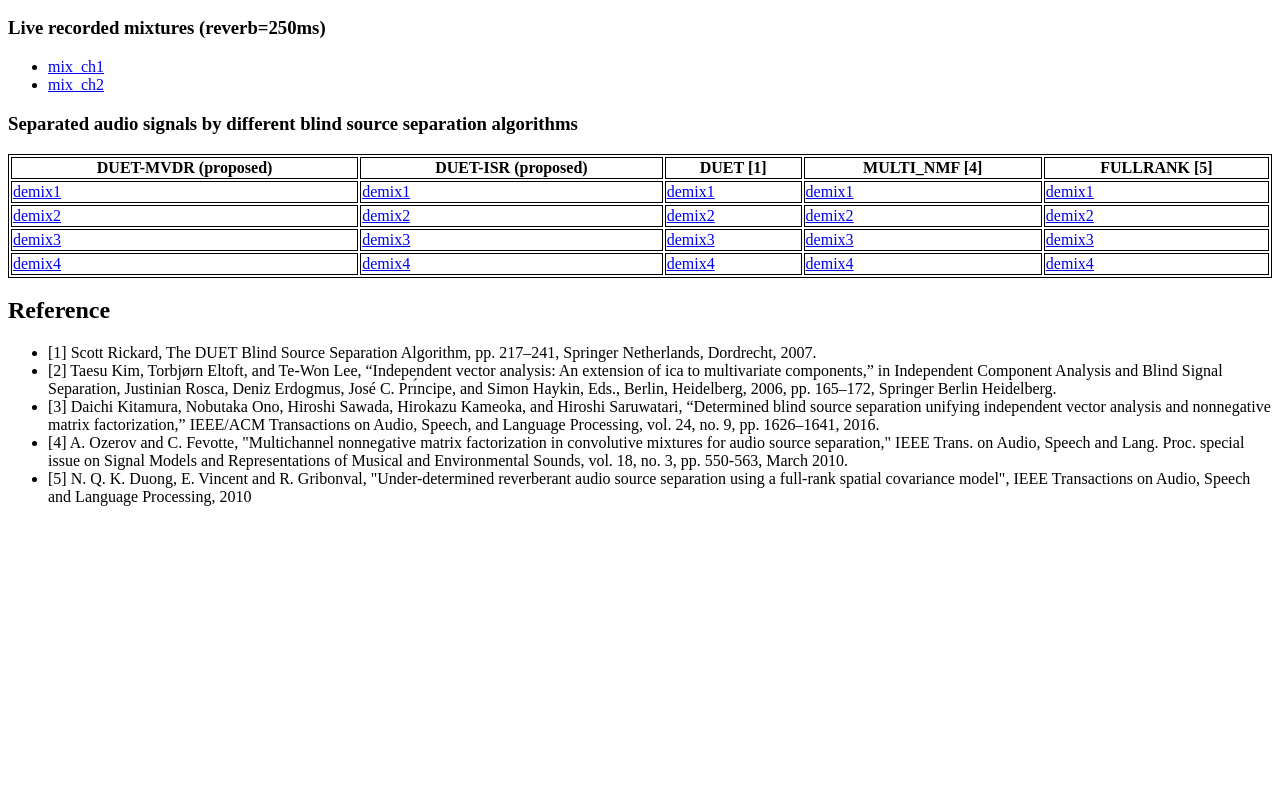
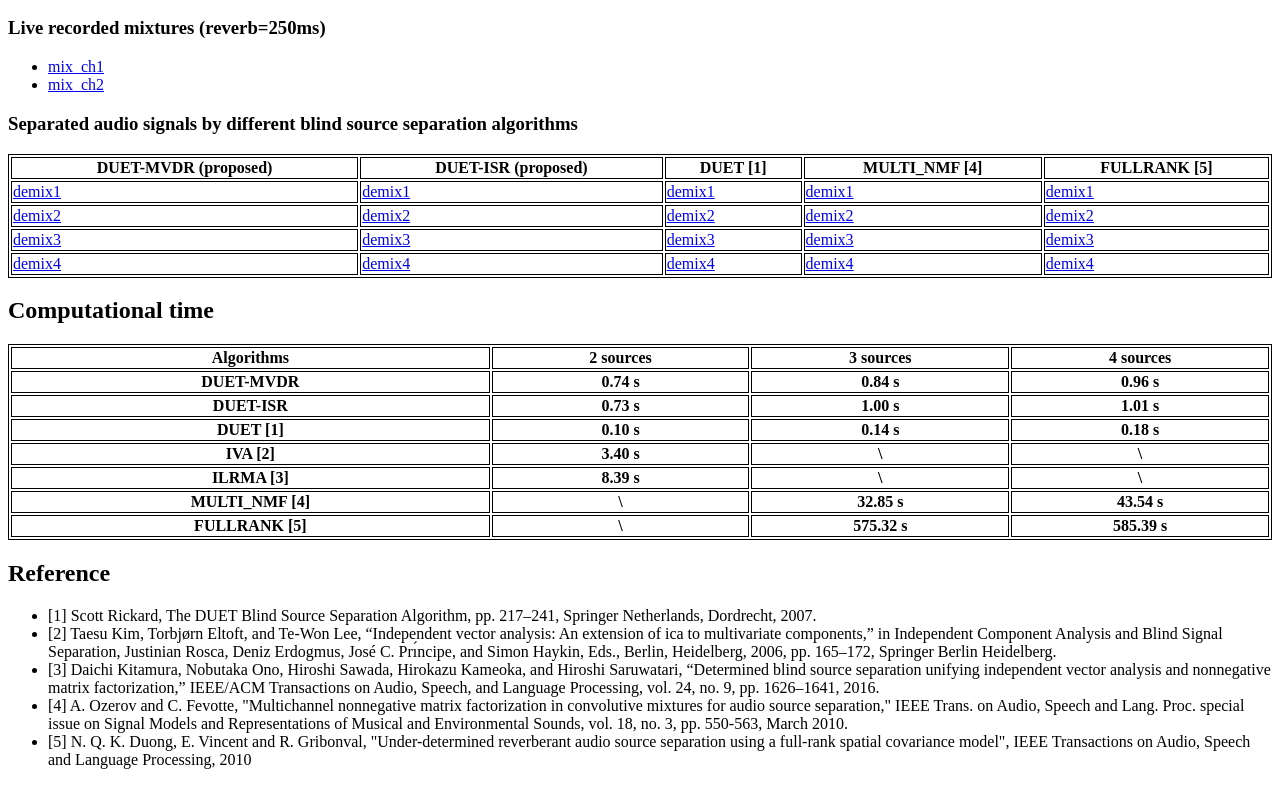
Before and after one commit to ydcnanhe/demo-icassp2022, a plain HTML site: page index.html in a window 1280 px wide. Shown: the part 1902-2687 px from the top of the page. Before the commit the page ends 2424 px from the top, so only its background shows below. Drawn offline with Linux system fonts and the light colour scheme.

Commit message:
Update index.html

```diff
--- a/index.html
+++ b/index.html
@@ -261,6 +261,58 @@ table, th, td {
 	<td><a href="./2mix4src250ms/fullrank/demixed4.wav">demix4</a></td>
   </tr>
 </table>
+<h2>Computational time</h2>
+	<table style="width:100%">
+		<tr>
+		<th>Algorithms</th>
+		<th>2 sources</th>
+		<th>3 sources</th>
+		<th>4 sources</th>
+  </tr>
+  		<tr>
+		<th>DUET-MVDR</th>
+		<th>0.74 s</th>
+		<th>0.84 s</th>
+		<th>0.96 s</th>
+	</tr>
+	  	<tr>
+		<th>DUET-ISR</th>
+		<th>0.73 s</th>
+		<th>1.00 s</th>
+		<th>1.01 s</th>
+	</tr>
+		<tr>
+		<th>DUET [1]</th>
+		<th>0.10 s</th>
+		<th>0.14 s</th>
+		<th>0.18 s</th>
+	</tr>
+		<tr>
+		<th>IVA [2]</th>
+		<th>3.40 s</th>
+		<th>\</th>
+		<th>\</th>
+	</tr>
+		<tr>
+		<th>ILRMA [3]</th>
+		<th>8.39 s</th>
+		<th>\</th>
+		<th>\</th>
+	</tr>
+		<tr>
+		<th>MULTI_NMF [4]</th>
+		<th>\</th>
+		<th>32.85 s</th>
+		<th>43.54 s</th>
+	</tr>
+		<tr>
+		<th>FULLRANK [5]</th>
+		<th>\</th>
+		<th>575.32 s</th>
+		<th>585.39 s</th>
+	</tr>
+
+	</table>
 
 <h2>Reference</h2>
 <ul>
```
